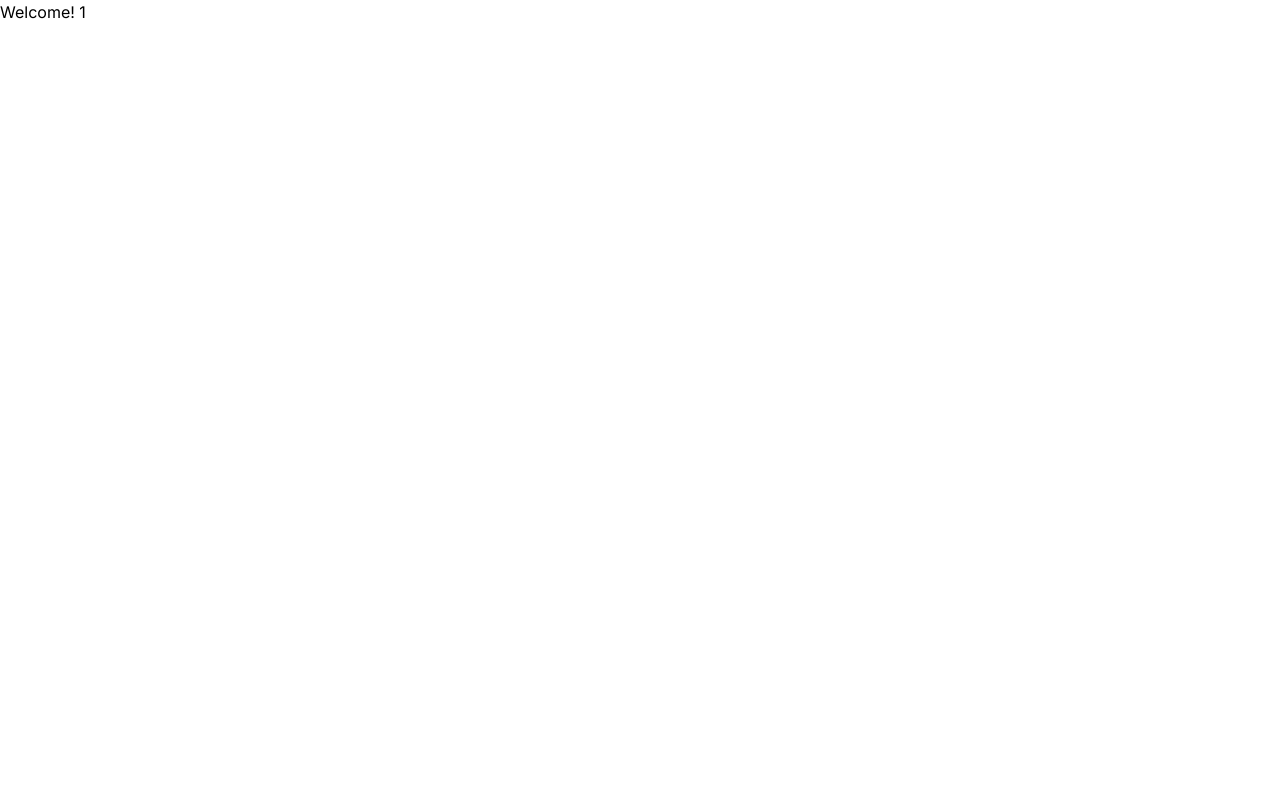
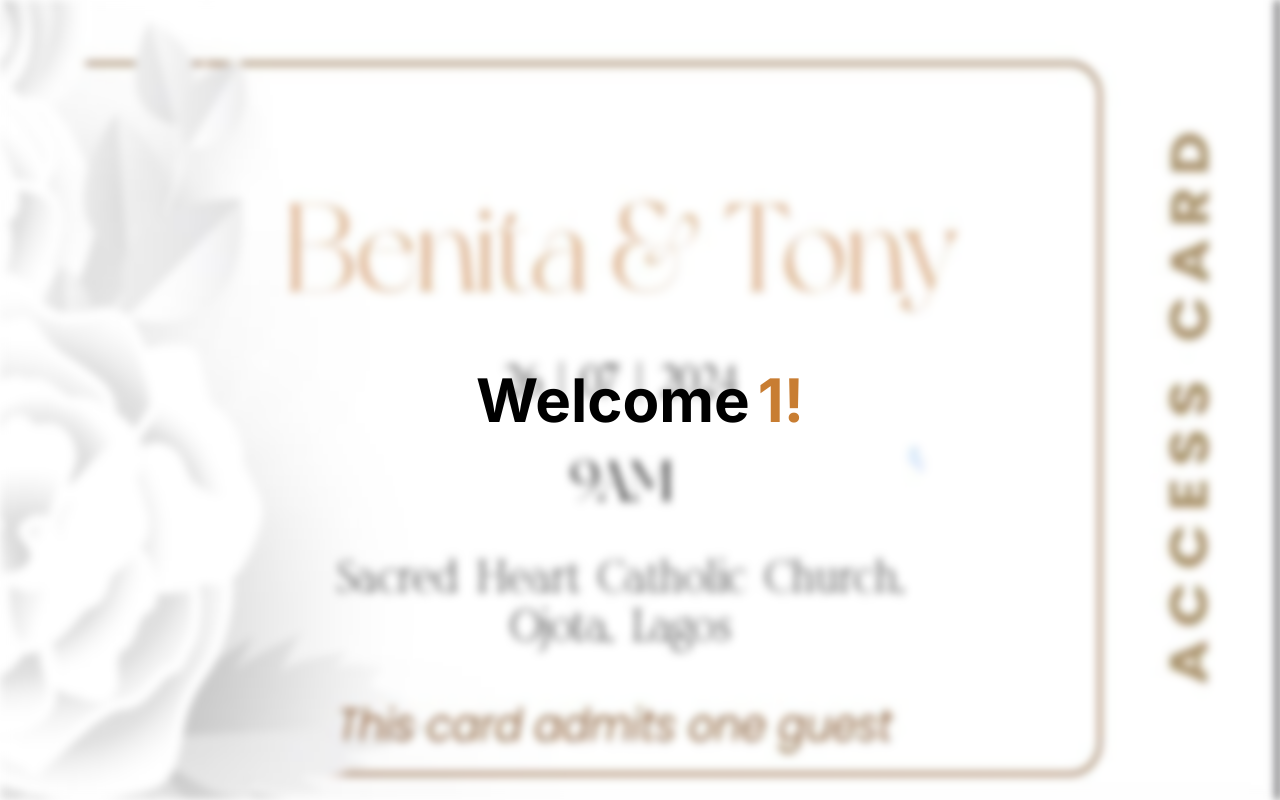
Before and after one commit to Glory-mmachi/_QR-code, a Next.js app: page /access/1 in a window 1280 px wide. Built offline with nearby package versions, Linux system fonts and the light colour scheme.

Commit message:
removed backgroundImage

```diff
--- a/src/app/access/[accessId]/page.jsx
+++ b/src/app/access/[accessId]/page.jsx
@@ -1,6 +1,23 @@
 import React from "react";
+import Image from "next/image";
+import background from "../../../../public/B&T.jpg";
 
 export default function AceessDetails({ params }) {
   console.log(params);
-  return <div>Welcome! {params.accessId}</div>;
+  return (
+    <div className="relative h-[100vh] flex justify-center items-center">
+      <Image
+        src={background}
+        alt="sdf"
+        className="absolute blur-sm w-full h-[100vh] z-[-24]"
+      />
+
+      <div className="w-full h-[100px] bg-gray-200 bg-transparent flex justify-center items-center ">
+        <h1 className="absolute text-6xl font-bold  flex justify-center items-center">
+          {" "}
+          Welcome <span className="pl-2 uppercase text-[#c87d32]">{params.accessId}!</span>
+        </h1>
+      </div>
+    </div>
+  );
 }
--- a/src/app/page.tsx
+++ b/src/app/page.tsx
@@ -1,9 +1,7 @@
 "use client";
 
-import "./globals.css";
 import { useTheme } from "./components/contextApi";
 import { useQRCode } from "next-qrcode";
-
 
 export default function Home() {
   const { Canvas } = useQRCode();
@@ -11,8 +9,10 @@ export default function Home() {
 
   return (
     <>
-      <div className="App bg-slate-700">
-        <h1 className="text-7xl " style={{ color: "#964B00" }}>{val} #TOBE4EVER</h1>
+      <div>
+        <h1 className=" text-[#964B00]">
+          Welcome! {val} #TOBE4EVER
+        </h1>
         <Canvas
           text={`https://qr-code-rust-two.vercel.app/access/${val}`}
           options={{
--- a/tailwind.config.js
+++ b/tailwind.config.js
@@ -1,8 +1,14 @@
 /** @type {import('tailwindcss').Config} */
 module.exports = {
-  content: [],
+  content: [ "./src/components/**/*.{js,ts,jsx,tsx,mdx}",
+  "./src/app/**/*.{js,ts,jsx,tsx,mdx}",
+  "./src/**/*.{js,ts,jsx,tsx,mdx}",],
   theme: {
-    extend: {},
+    extend: {backgroundImage: {
+      "gradient-radial": "radial-gradient(var(--tw-gradient-stops))",
+      "gradient-conic":
+        "conic-gradient(from 180deg at 50% 50%, var(--tw-gradient-stops))",
+    },},
   },
   plugins: [],
 }
```
Also changed, not shown: public/B&T.jpg (added), src/app/globals.css (line endings or trailing spaces).
